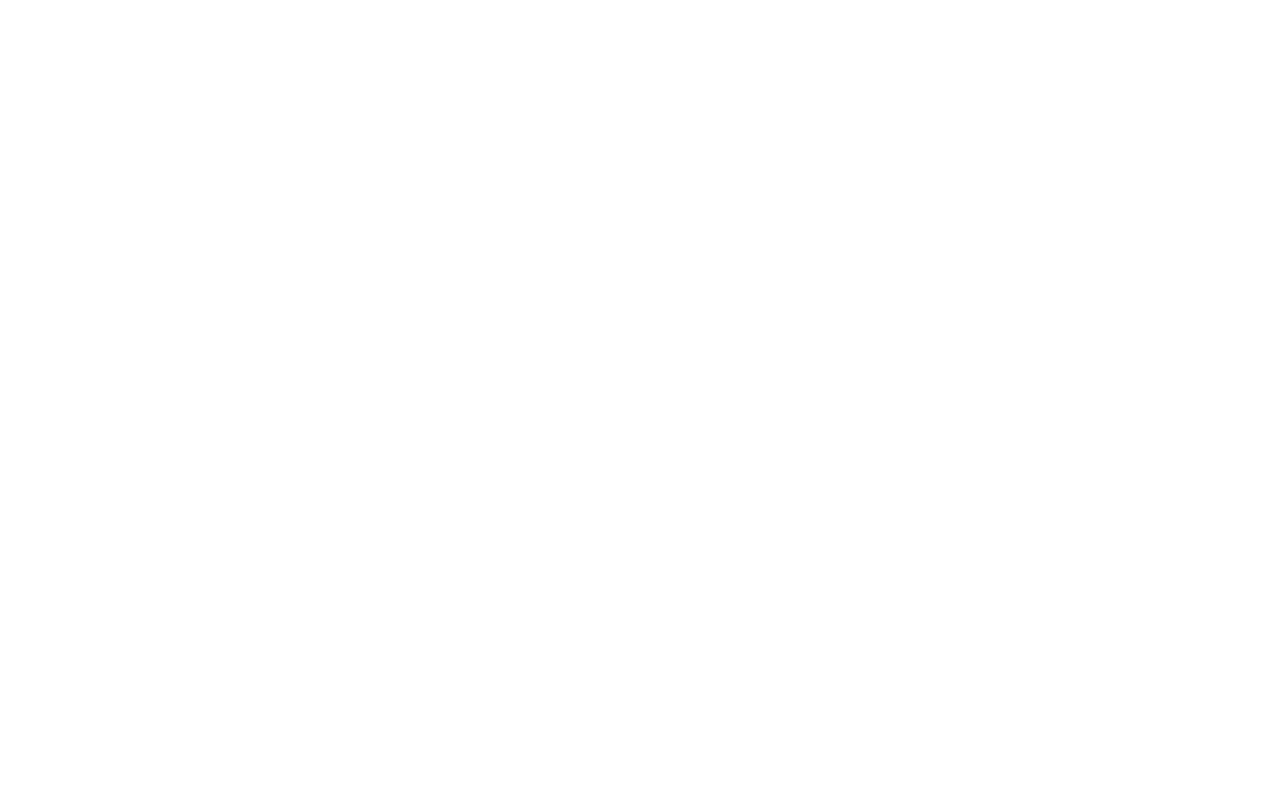
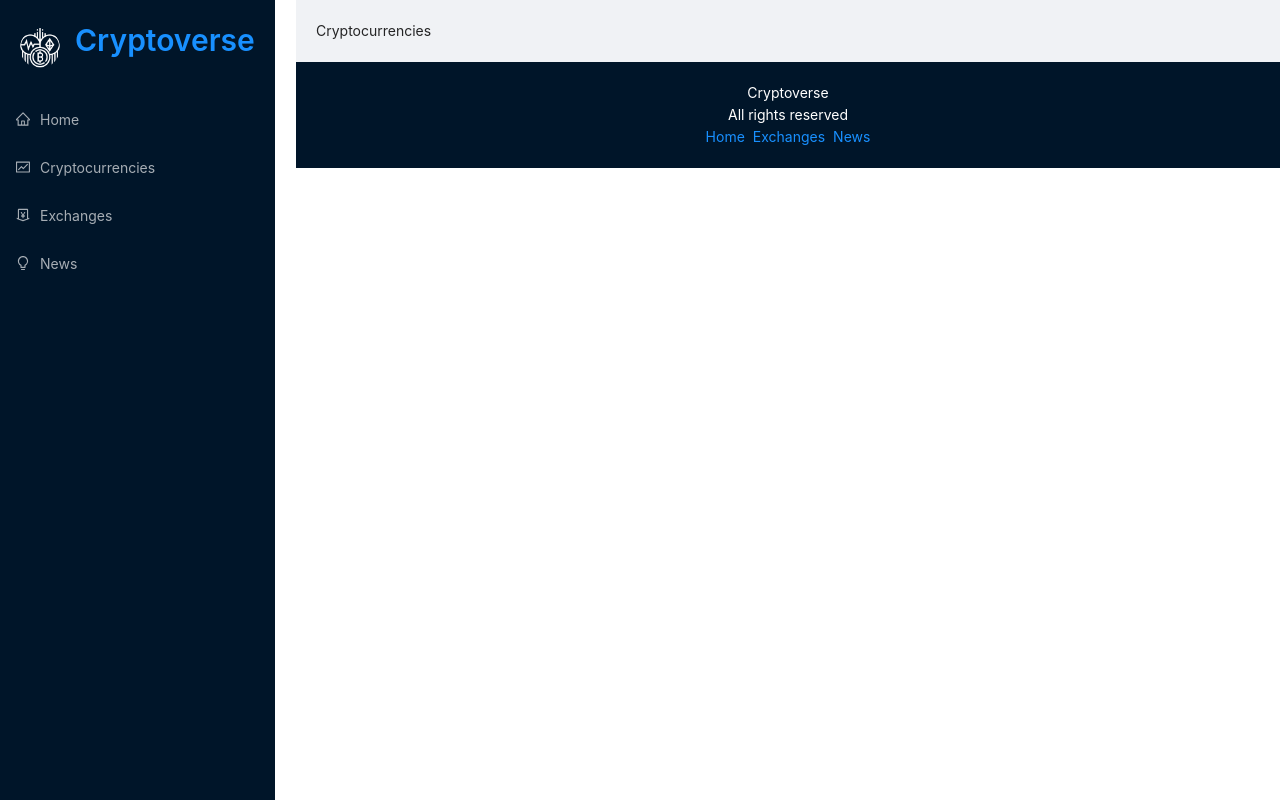
Before and after one commit to Khashiev/cryptoverse, a React (Create React App) app: page /cryptocurrencies in a window 1280 px wide. Built offline with nearby package versions, Linux system fonts and the light colour scheme.

Commit message:
added basic styles and components

```diff
--- a/package.json
+++ b/package.json
@@ -18,6 +18,7 @@
     "react-chartjs-2": "^4.3.1",
     "react-dom": "^18.2.0",
     "react-redux": "^8.0.5",
+    "react-router-dom": "^6.4.3",
     "react-scripts": "5.0.1",
     "web-vitals": "^2.1.4"
   },
--- /dev/null
+++ b/src/App.css
@@ -0,0 +1,378 @@
+:root{
+    --text-primary:#000;
+    --bgPrimary:#fff;
+   --bgSecondary: #F9F9F9;
+   --pink: #0071bd;
+   --light-blue: #e6f7ff;
+   --border: #d9d9d9;
+}
+
+* {
+    margin: 0;
+    padding: 0;
+    box-sizing: border-box;
+}
+
+a:hover{
+    color: var(--pink) !important;
+}
+
+.app{
+    display: flex;
+    overflow: hidden;
+}
+
+.navbar{
+    flex: 0.2;
+    background-color: rgb(0, 21, 41);
+}
+
+.main{
+    flex: 0.8;
+    width: 100%;
+
+}
+.routes{
+    padding: 20px;
+}
+.nav-container{
+    position: fixed;
+    left: 0;
+    margin: 10px;
+    height: 100vh;
+    margin: 0px;
+    background-color: rgb(0, 21, 41);
+}
+
+.logo-container{
+    background-color: #001529;
+    display: flex;
+    padding: 20px;
+    align-items: center;
+    width: 100%;
+}
+.logo{
+    margin:0 0 0 15px;
+}
+.logo a{
+   color: white;
+}
+.menu-control-container{
+    display: none !important;
+    position: absolute !important;
+    right: 10px !important;
+    top: 25px !important;
+    font-size: 1.2rem !important;
+    background-color: var(--bgSecondary) !important;
+    border: none !important;
+}
+
+.loader{
+    height: 81vh;
+    display: flex;
+    justify-content: center;
+    align-items: center;
+}
+
+@media screen and (max-width:1300px){
+    .main{
+        margin-left: 50px;
+    }
+}
+
+@media screen and (max-width:1170px){
+    .main{
+        margin-left: 50px;
+    }
+}
+
+@media screen and (max-width:1000px){
+    .main{
+        margin-left: 100px;
+    }
+}
+
+@media screen and (max-width:800px){
+    .app{
+        flex-direction: column;
+        overflow: hidden;
+    }
+
+    .navbar{
+        flex: 1;
+    }
+
+    .main{
+        flex: 1;
+        margin-top: 90px;
+        margin-left: 0px;
+        margin-right: 10px;
+    }
+
+    .nav-container{
+        height: 8vh;
+        position:fixed;
+        width: 100%;
+        z-index: 100;
+        background-color: var(--bgSecondary);
+    }
+
+    .menu-control-container{
+        display: block !important;
+    }
+
+    .ant-menu{
+        position: absolute;
+        right: 0px;
+    }
+    .home-title{
+        font-size: 1.4rem !important;
+    }
+    .show-more{
+        font-size: 1.3rem !important;
+    }
+}
+
+.coin-detail-container{
+    margin: 30px;
+}
+
+.coin-heading-container{
+    display: flex;
+    justify-content: center;
+    align-items: center;
+    flex-direction: column;
+    border-bottom: 1px solid var(--border);
+    padding-top: 20px;
+    padding-bottom: 20px;
+    gap: 10px;
+}
+
+.coin-heading-container .coin-name{
+    font-weight: 900;
+    color: var(--pink);
+}
+
+.coin-heading-container p{
+    font-size: 1rem;
+    opacity: 0.9;
+    margin-bottom: 20px;
+}
+
+.stats-container{
+    display: flex;
+    justify-content: space-between;
+    align-items: center;
+    gap: 40px;
+}
+
+.stats-container h2{
+    font-weight: 700;
+    font-size: 1.4rem;
+    margin-top: 20px;
+    color: var(--pink);
+}
+
+.coin-details-heading{
+    font-weight: 700 !important;
+    margin-top: 20px !important;
+    color: var(--pink) !important;
+}
+
+.coin-stats{
+    display: flex;
+    justify-content: space-between;
+    border-bottom: 1px solid var(--border);
+    font-size: 1rem;
+    opacity: 0.9;
+    padding: 20px;
+
+}
+
+.coin-stats-name{
+    display: flex;
+    gap: 10px;
+    font-size: 1rem;
+}
+
+.stats{
+    font-weight: 800;
+}
+
+.coin-value-statistics-heading p{
+    font-size: 1rem;
+    opacity: 0.9;
+}
+
+.coin-desc-link{
+    display: flex;
+    gap: 40px;
+    margin-top: 40px;
+    padding-top: 20px;
+}
+
+.coin-desc-link h2{
+    font-weight: 700;
+    color: var(--pink);
+}
+
+.coin-desc-link p{
+    font-size: 1rem;
+    opacity: 0.9;
+}
+
+.coin-desc-link a{
+    color: var(--pink);
+}
+
+.coin-desc-link h3{
+    font-weight: 700;
+}
+
+.coin-desc{
+    flex: 0.5;
+}
+
+.coin-links{
+  padding: 0px 20px;
+    flex: 0.5;
+}
+
+.coin-link{
+    display: flex;
+    justify-content: space-between;
+    align-items: center;
+    border-bottom: 1px solid var(--border);
+    padding: 20px;
+}
+
+.link-name{
+    text-transform: capitalize;
+    font-size: 1rem;
+}
+
+.coin-link a{
+    color: var(--pink);
+    font-weight: 700;
+    font-size: 1rem;
+}
+
+.coin-link:hover, .coin-stats:hover{
+    background-color: var(--bgSecondary);
+}
+
+@media screen and (max-width:1000px){
+    .stats-container{
+        flex-direction: column;
+    }
+    .coin-desc-link{
+        flex-direction: column;
+    }
+    .stats-container h2{
+        margin-top: 0px;
+    }
+}
+
+@media screen and (max-width: 500px){
+    .coin-links{
+        padding: 0px;
+    }
+    .coin-detail-container{
+        margin: 0;
+    }
+}
+@media screen and (max-width: 500px){
+    .heading{
+        margin-top: 20px;
+    }
+}
+
+.select-news{
+    width: 180px;
+}
+.news-card{
+    min-height: 300px !important;
+}
+.news-image-container{
+    display: flex !important;
+    justify-content: space-between !important;
+}
+.news-title{
+width: 70%;
+}
+
+.news-image-container .img{
+    width:100px;
+    height:100px;
+}
+.news-card p{
+    color: black;
+    margin: 10px 0px !important;
+}
+.provider-container{
+    display: flex;
+    justify-content: space-between;
+}
+.provider-name{
+    margin-left: 10px;
+}
+
+.chart-header{
+    display: flex;
+    justify-content: space-between;
+    gap: 50px;
+    color: #0071bd;
+}
+.chart-title{
+    color: #0071bd !important;
+}
+.price-container{
+    display: flex !important;
+    gap: 20px !important;
+    align-items: center !important;
+    flex-wrap: wrap !important;
+}
+.price-change{
+    font-weight: 900 !important;
+}
+.current-price{
+    margin-top: 0px !important;
+    font-weight: 900 !important;
+}
+.home-heading-container{
+    display: flex;
+    justify-content: space-between;
+    align-items: center;
+    margin-top: 40px;
+}
+.show-more{
+    margin-top: 0px !important;
+}
+.exchange-image{
+    margin: 0px 10px !important;
+}
+.search-crypto{
+    margin: 20px auto 30px auto;
+    width: 250px;
+}
+.crypto-card-container{
+    min-height: 65vh !important;
+}
+.crypto-card{
+    min-width: 250px;
+}
+.crypto-card .crypto-image{
+    width:35px;
+}
+.select-timeperiod{
+    width: 200px !important;
+    margin-top: 20px !important;
+}
+
+.footer {
+    background-color: #001529;
+    display: flex;
+    flex-direction: column;
+    padding: 20px;
+    align-items: center;
+}
--- a/src/App.js
+++ b/src/App.js
@@ -1,13 +1,41 @@
 import React from "react";
-// import {Route, Routes, Link} from 'react-router-dom';
+import "./App.css";
+import { Route, Routes, Link } from "react-router-dom";
 import { Layout, Typography, Space } from "antd";
+
+import { Navbar, Homepage, Exchanges, Cryptocurrencies, CryptoDetails, News } from "./components";
 
 const App = () => {
   return (
     <div className="app">
-      <div className="header"></div>
-      <div className="main"></div>
-      <div className="footer"></div>
+      <div className="navbar">
+        <Navbar />
+      </div>
+      <div className="main">
+        <Layout>
+          <div className="routes">
+            <Routes>
+              <Route exact path="/" element={<Homepage />} />
+              <Route exact path="/exchanges" element={<Exchanges />} />
+              <Route exact path="/cryptocurrencies" element={<Cryptocurrencies />} />
+              <Route exact path="/crypto/:coinId" element={<CryptoDetails />} />
+              <Route exact path="/news" element={<News />} />
+            </Routes>
+          </div>
+        </Layout>
+
+        <div className="footer">
+          <Typography.Text leve={2} style={{ color: "white", textAlign: "center" }}>
+            Cryptoverse <br />
+            All rights reserved
+          </Typography.Text>
+          <Space>
+            <Link to="/">Home</Link>
+            <Link to="/exchanges">Exchanges</Link>
+            <Link to="/news">News</Link>
+          </Space>
+        </div>
+      </div>
     </div>
   );
 };
--- /dev/null
+++ b/src/components/CryptoDetails.jsx
@@ -0,0 +1,9 @@
+import React from 'react'
+
+const CryptoDetails = () => {
+  return (
+    <div>CryptoDetails</div>
+  )
+}
+
+export default CryptoDetails
--- /dev/null
+++ b/src/components/Cryptocurrencies.jsx
@@ -0,0 +1,9 @@
+import React from 'react'
+
+const Cryptocurrencies = () => {
+  return (
+    <div>Cryptocurrencies</div>
+  )
+}
+
+export default Cryptocurrencies
--- /dev/null
+++ b/src/components/Exchanges.jsx
@@ -0,0 +1,9 @@
+import React from 'react'
+
+const Exchanges = () => {
+  return (
+    <div>Exchanges</div>
+  )
+}
+
+export default Exchanges
--- /dev/null
+++ b/src/components/Homepage.jsx
@@ -0,0 +1,9 @@
+import React from 'react'
+
+const Homepage = () => {
+  return (
+    <div>Homepage</div>
+  )
+}
+
+export default Homepage
--- /dev/null
+++ b/src/components/Navbar.jsx
@@ -0,0 +1,40 @@
+import React from "react";
+import { Button, Menu, Typography, Avatar } from "antd";
+import { Link } from "react-router-dom";
+import {
+  HomeOutlined,
+  MoneyCollectOutlined,
+  BulbOutlined,
+  FundOutlined,
+  MenuOutlined,
+} from "@ant-design/icons";
+import icon from "../images/cryptocurrency.png";
+
+const Navbar = () => {
+  return (
+    <div className="nav-container">
+      <div className="logo-container">
+        <Avatar src={icon} size="large" />
+        <Typography.Title level={2} className="logo">
+          <Link to="/">Cryptoverse</Link>
+        </Typography.Title>
+      </div>
+      <Menu theme="dark">
+        <Menu.Item icon={<HomeOutlined />}>
+          <Link to="/">Home</Link>
+        </Menu.Item>
+        <Menu.Item icon={<FundOutlined />}>
+          <Link to="/cryptocurrencies">Cryptocurrencies</Link>
+        </Menu.Item>
+        <Menu.Item icon={<MoneyCollectOutlined />}>
+          <Link to="/exchanges">Exchanges</Link>
+        </Menu.Item>
+        <Menu.Item icon={<BulbOutlined />}>
+          <Link to="/news">News</Link>
+        </Menu.Item>
+      </Menu>
+    </div>
+  );
+};
+
+export default Navbar;
--- /dev/null
+++ b/src/components/News.jsx
@@ -0,0 +1,9 @@
+import React from 'react'
+
+const News = () => {
+  return (
+    <div>News</div>
+  )
+}
+
+export default News
--- /dev/null
+++ b/src/components/index.js
@@ -0,0 +1,6 @@
+export { default as Navbar } from "./Navbar";
+export { default as Homepage } from "./Homepage";
+export { default as Exchanges } from "./Exchanges";
+export { default as Cryptocurrencies } from "./Cryptocurrencies";
+export { default as CryptoDetails } from "./CryptoDetails";
+export { default as News } from "./News";
--- a/src/index.js
+++ b/src/index.js
@@ -1,6 +1,12 @@
 import React from "react";
 import ReactDOM from "react-dom/client";
 import App from "./App";
+import { BrowserRouter as Router } from "react-router-dom";
+import "antd/dist/antd.css";
 
 const root = ReactDOM.createRoot(document.getElementById("root"));
-root.render(<App />);
+root.render(
+  <Router>
+    <App />
+  </Router>,
+);
```
Also changed, not shown: src/images/cryptocurrency.png (added), 1 other file (tests, documents, lock files or other folders).
